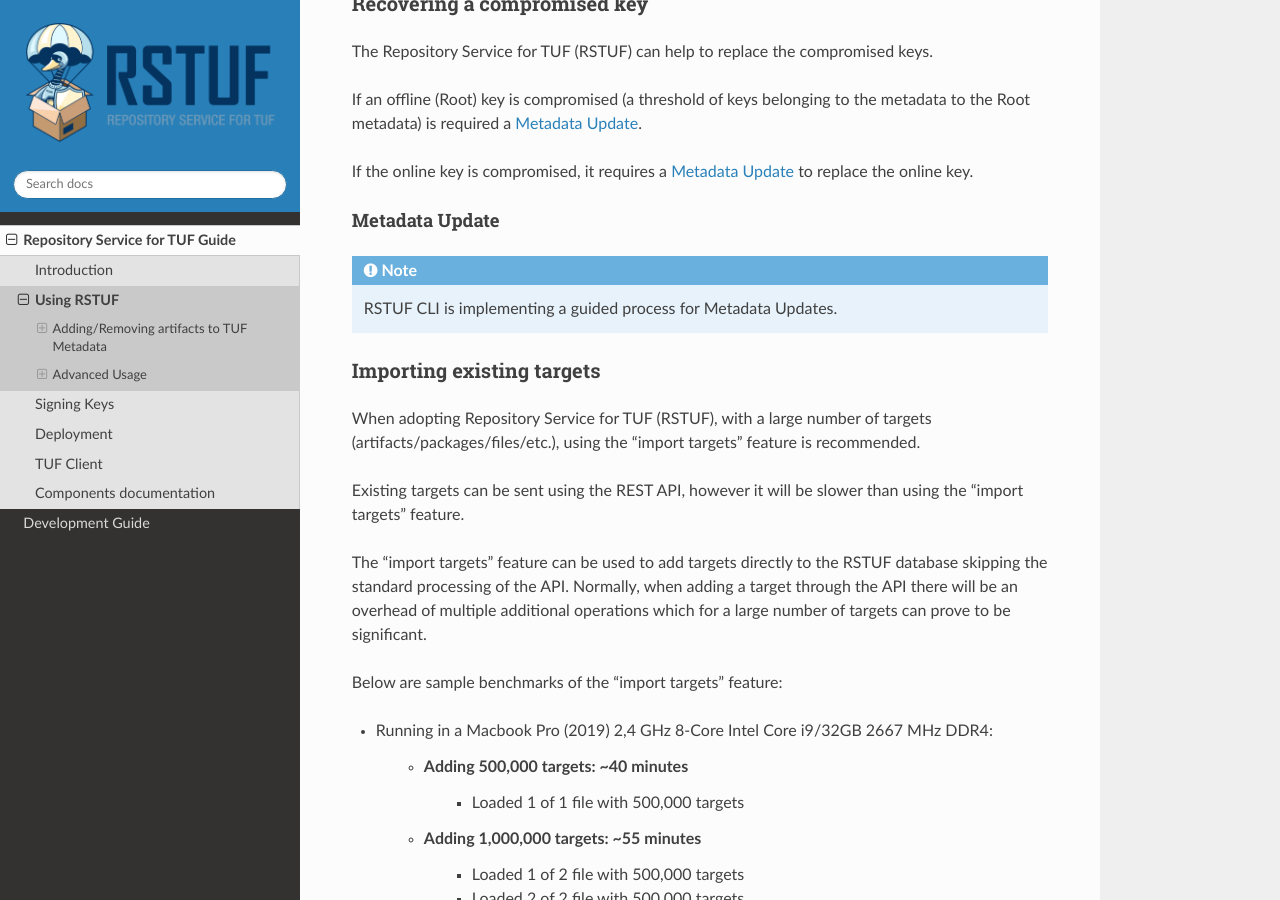
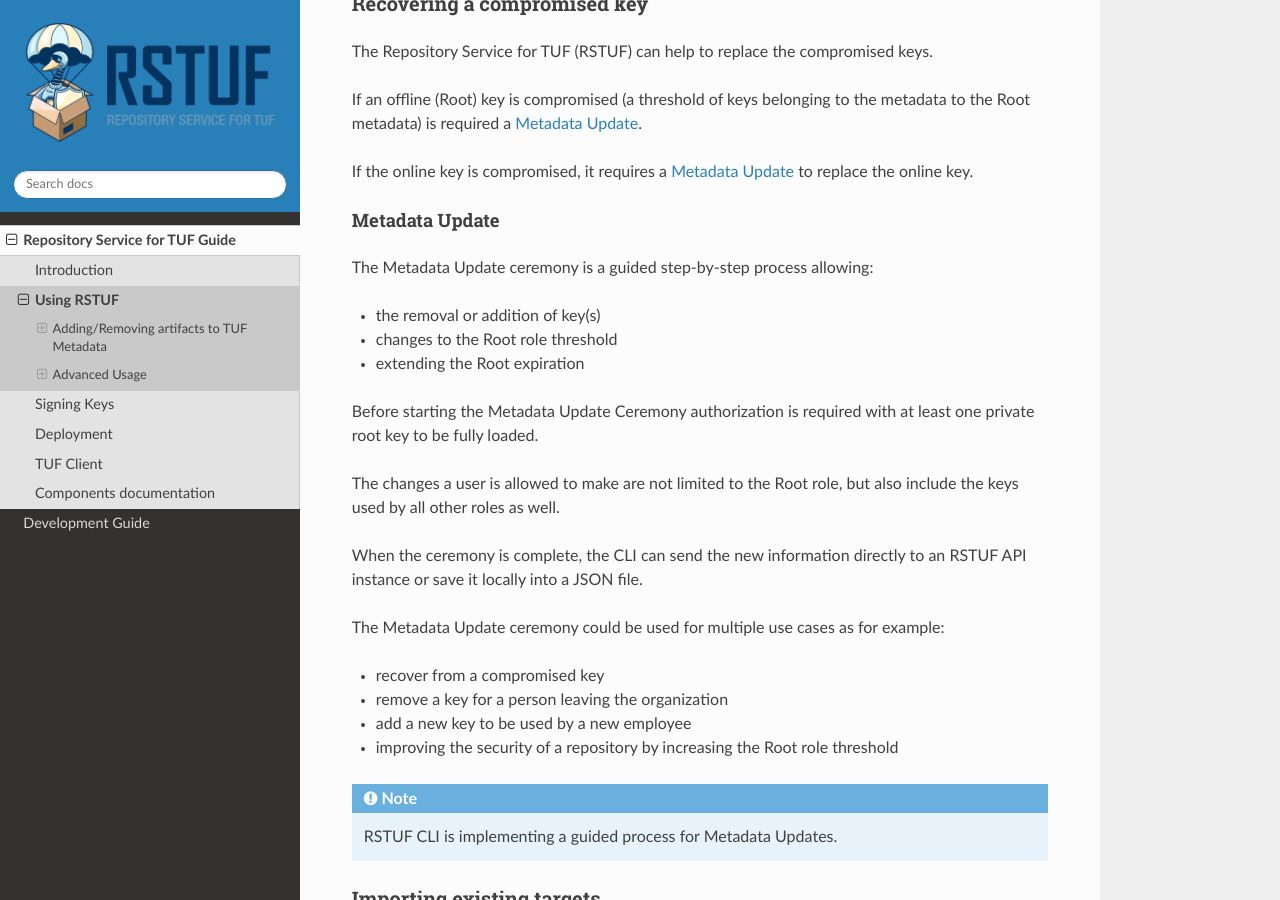
Before and after one commit to repository-service-tuf/repository-service-tuf, a Sphinx documentation site: the page built from docs/source/guide/general/usage.rst, in a window 1280 px wide and 900 px high, scrolled down 4080 px. Built offline with Sphinx 7.4.7 and the Read the Docs theme 2.0.0, drawn with Linux system fonts in a browser that asks for light colours.

Commit message:
Add usage doc for metadata update
Signed-off-by: Martin Vrachev <mvrachev@vmware.com>

```diff
--- a/docs/source/guide/general/usage.rst
+++ b/docs/source/guide/general/usage.rst
@@ -260,6 +260,29 @@ key.
 Metadata Update
 ---------------
 
+The Metadata Update ceremony is a guided step-by-step process allowing:
+
+- the removal or addition of key(s)
+- changes to the Root role threshold
+- extending the Root expiration
+
+Before starting the Metadata Update Ceremony authorization is required with
+at least one private root key to be fully loaded.
+
+The changes a user is allowed to make are not limited to the Root role, but
+also include the keys used by all other roles as well.
+
+When the ceremony is complete, the CLI can send the new information
+directly to an RSTUF API instance or save it locally into a JSON file.
+
+The Metadata Update ceremony could be used for multiple use cases as for
+example:
+
+- recover from a compromised key
+- remove a key for a person leaving the organization
+- add a new key to be used by a new employee
+- improving the security of a repository by increasing the Root role threshold
+
 .. note:: RSTUF CLI is implementing a guided process for Metadata Updates.
 
 Importing existing targets
```
